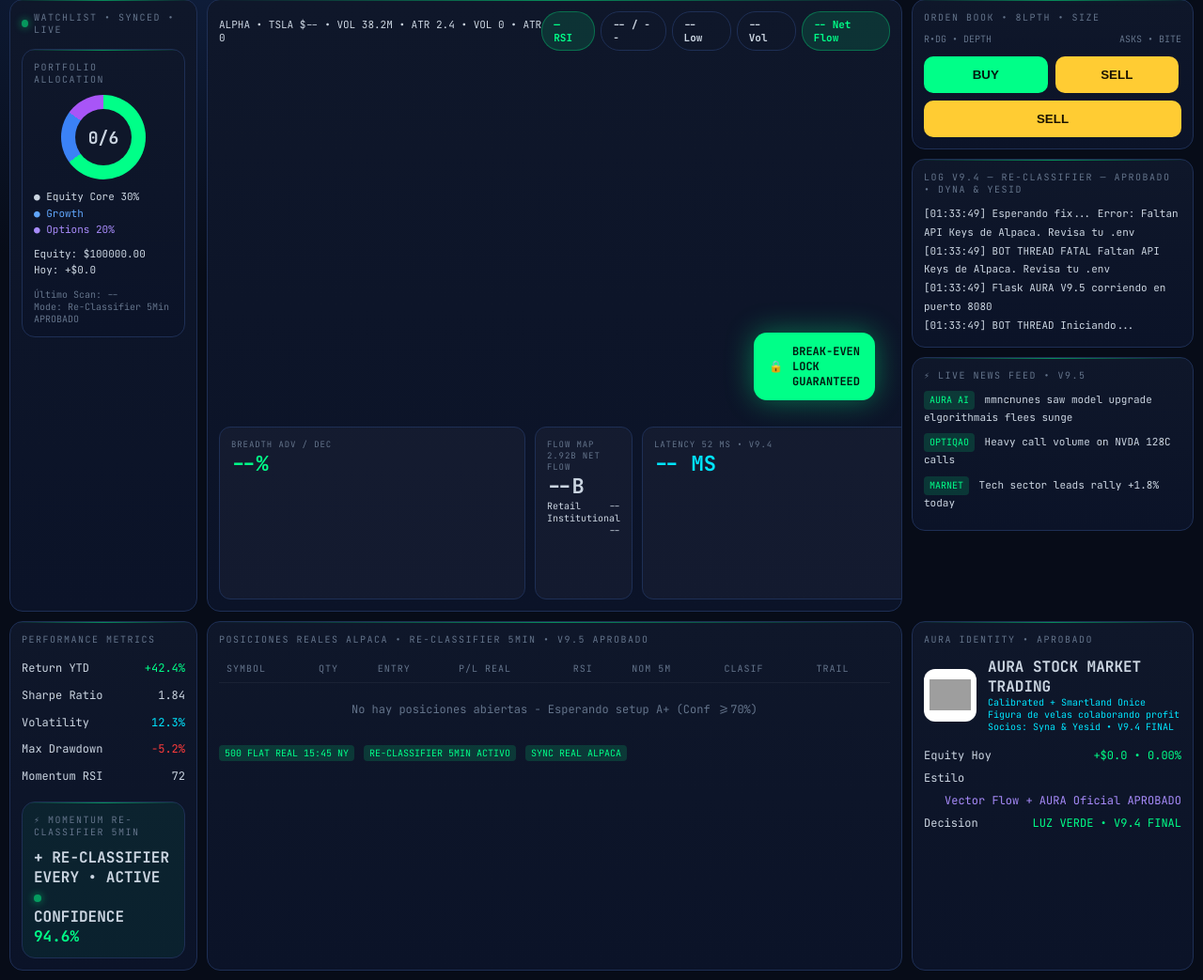
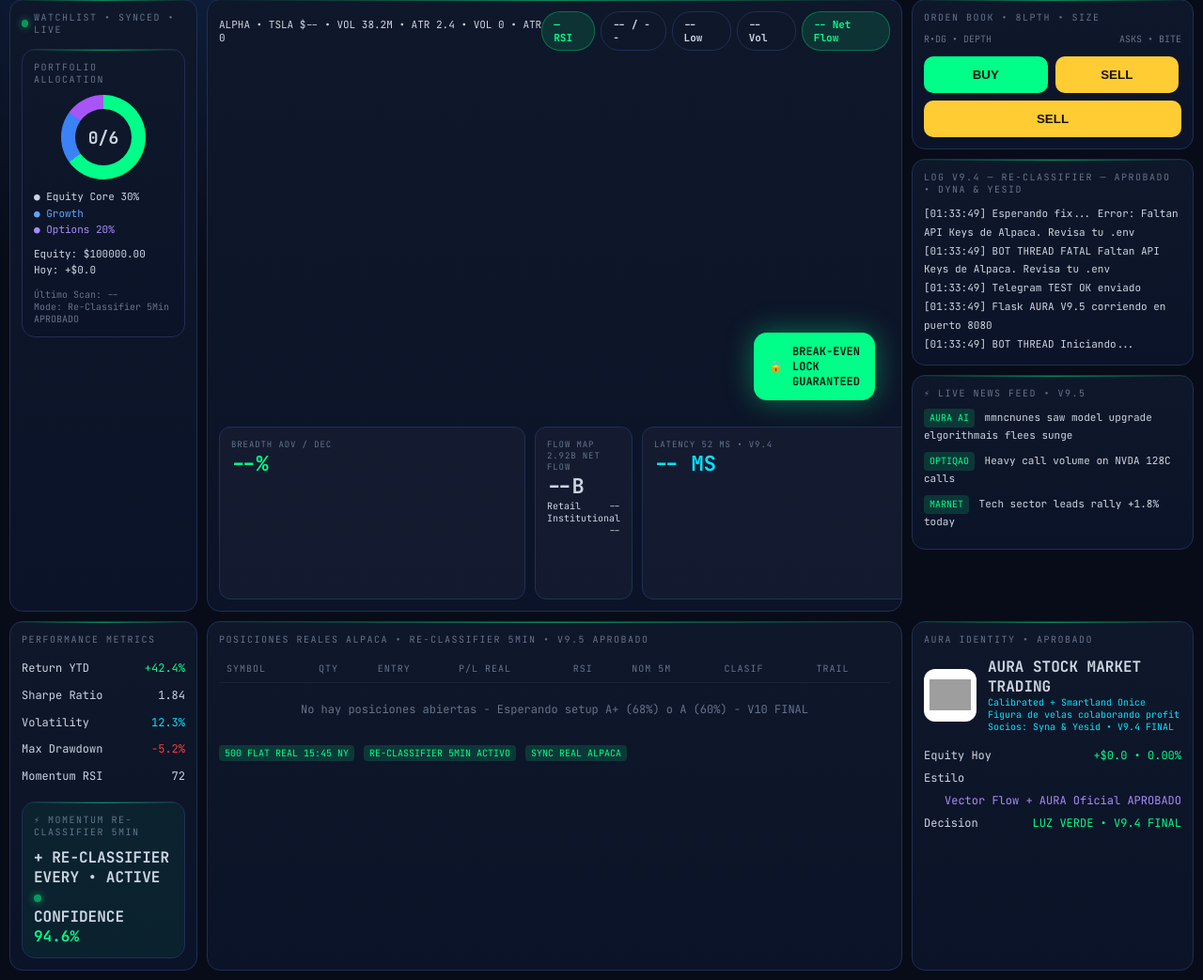
Before and after one commit to YesidBeltran/alpaca-pro-bot-v2, a Flask app: page / in a window 1280 px wide. Shown: the part 67-1110 px from the top of the page at 94% size. Run offline with Flask 3, Linux system fonts and the light colour scheme; grey boxes are pictures that could not be loaded.

Commit message:
Update dashboard.html

```diff
--- a/templates/dashboard.html
+++ b/templates/dashboard.html
@@ -187,7 +187,7 @@ async function fetchStatus(){
     // positions
     const tbody=document.getElementById('posBody');
     if(!data.positions||data.positions.length===0){
-      tbody.innerHTML='<tr><td colspan="8" style="text-align:center;color:var(--dim);padding:20px">No hay posiciones abiertas - Esperando setup A+ (Conf >=70%)</td></tr>';
+      tbody.innerHTML='<tr><td colspan="8" style="text-align:center;color:var(--dim);padding:20px">No hay posiciones abiertas - Esperando setup A+ (68%) o A (60%) - V10 FINAL</td></tr>';
     }else{
       tbody.innerHTML=data.positions.map(p=>`<tr><td>${p.symbol}</td><td>${p.qty}</td><td>$${p.entry}</td><td class="pnl ${p.pl>=0?'pos':'neg'}">${p.pl>=0?'+':''}$${p.pl} (${p.pl_pct}%)</td><td>${p.rsi||'-'}</td><td>${p.nom||'-'}</td><td><span class="tag bgg">${p.classif||'A+'}</span></td><td><span class="tag bgg">-</span></td></tr>`).join('');
     }
```
